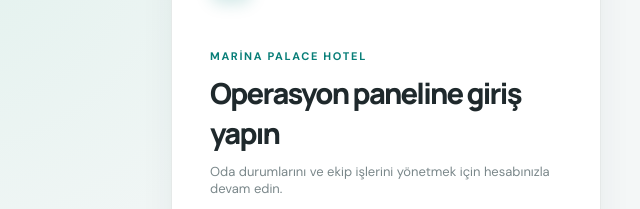
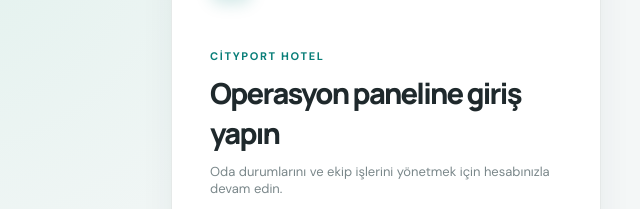
Before and after one commit to ugurhan6161/cityport, a plain HTML site: page index.html in a window 1280 px wide. Shown: the part 173-382 px from the top of the page, 254-894 px from the left. Drawn offline with Linux system fonts and the light colour scheme; no server answers.

Commit message:
Add files via upload

```diff
--- a/index.html
+++ b/index.html
@@ -17,7 +17,7 @@
   <section class="auth-screen" id="authScreen" aria-label="Giriş ekranı">
     <div class="auth-panel">
       <div class="brand auth-brand"><span class="brand-mark">OH</span><span>Otel<br /><strong>Housekeeping</strong></span></div>
-      <p class="eyebrow">Marina Palace Hotel</p>
+      <p class="eyebrow">Cityport Hotel</p>
       <h1>Operasyon paneline giriş yapın</h1>
       <p class="subheading">Oda durumlarını ve ekip işlerini yönetmek için hesabınızla devam edin.</p>
       <form id="loginForm" class="auth-form">
@@ -44,7 +44,7 @@
   <div class="app-shell">
     <aside class="sidebar" id="sidebar">
       <div class="brand"><span class="brand-mark">OH</span><span>Otel<br /><strong>Housekeeping</strong></span><button class="sidebar-close" id="sidebarClose" aria-label="Menüyü kapat">×</button></div>
-      <div class="hotel-switcher"><span class="status-dot"></span><span><small>Aktif tesis</small><strong>Marina Palace Hotel</strong></span><span class="chevron">⌄</span></div>
+      <div class="hotel-switcher"><span class="status-dot"></span><span><small>Aktif tesis</small><strong>Cityport Hotel</strong></span><span class="chevron">⌄</span></div>
       <nav class="nav" aria-label="Ana navigasyon">
         <p class="nav-label">ÇALIŞMA ALANI</p>
         <button class="nav-item active" data-view="dashboard" data-roles="admin,supervisor,housekeeper,front_desk,maintenance"><span class="nav-icon">⌂</span> Genel Bakış</button>
@@ -60,7 +60,7 @@
     </aside>
 
     <main class="main-content">
-      <header class="topbar"><button class="menu-button" id="menuButton" aria-label="Menüyü aç">☰</button><div class="breadcrumb"><span id="hotelNameBreadcrumb">Marina Palace</span><b>/</b><strong id="pageTitle">Genel Bakış</strong></div><div class="top-actions"><div class="sync-pill"><span class="online-dot"></span><span>Çevrimiçi</span><small id="syncText">· Güncel</small></div><button class="icon-button" aria-label="Bildirimler">♢<i></i></button><button class="top-logout" data-action="logout">Çıkış</button><div class="avatar coral" id="topAvatar">SD</div></div></header>
+      <header class="topbar"><button class="menu-button" id="menuButton" aria-label="Menüyü aç">☰</button><div class="breadcrumb"><span id="hotelNameBreadcrumb">Cityport Hotel</span><b>/</b><strong id="pageTitle">Genel Bakış</strong></div><div class="top-actions"><div class="sync-pill"><span class="online-dot"></span><span>Çevrimiçi</span><small id="syncText">· Güncel</small></div><button class="icon-button" aria-label="Bildirimler">♢<i></i></button><button class="top-logout" data-action="logout">Çıkış</button><div class="avatar coral" id="topAvatar">SD</div></div></header>
       <div class="page" id="app"></div>
     </main>
   </div>
```
Also changed, not shown: app.js (+1 -1 lines).
